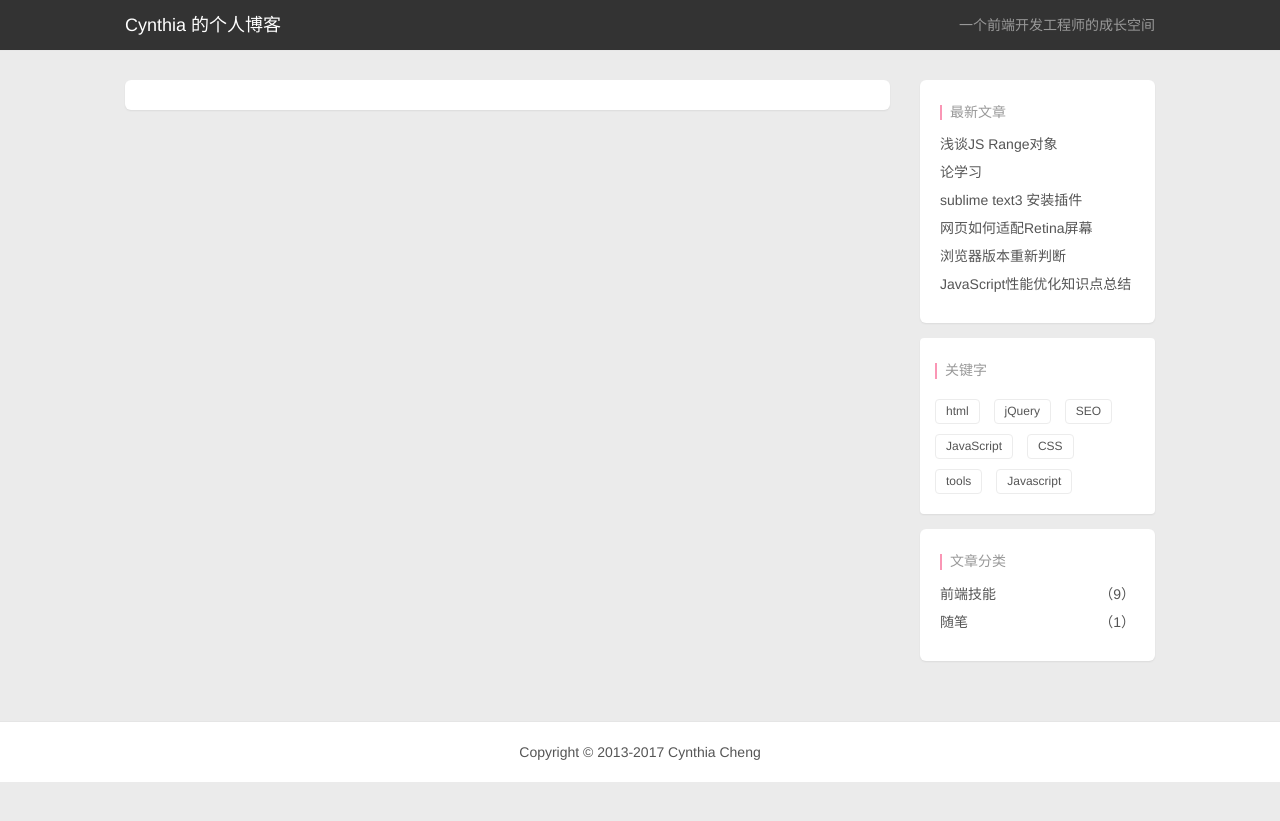
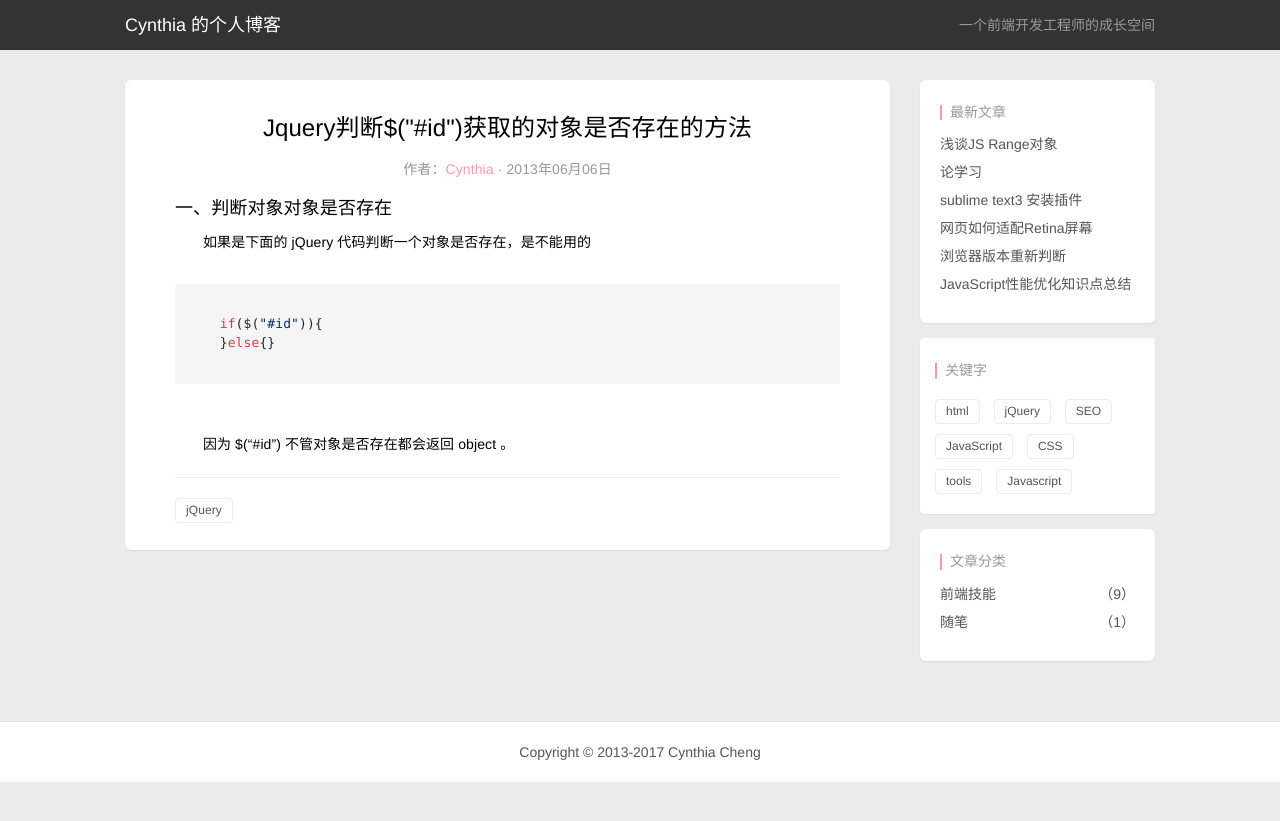
Before and after one commit to ChengYiFan/Blog, a Jekyll site: the page built from _posts/2013-06-06-jQuery-judge-the-existence-of-the-object.html, in a window 1280 px wide. Shown: the top 821 px of the page. Built offline with Jekyll 4.4.1, drawn with Linux system fonts in a browser that asks for light colours; nearby versions of some CDN libraries; Markdown is read by kramdown in place of the engine named in the settings.

Commit message:
add posts

```diff
--- a/_posts/2013-06-06-jQuery-judge-the-existence-of-the-object.html
+++ b/_posts/2013-06-06-jQuery-judge-the-existence-of-the-object.html
@@ -5,3 +5,25 @@ category: skill
 tags: jQuery
 excerpt: 如何判断获取的对象是否存在，貌似有很多方法实现，下面以$("#id")举例，为大家详细介绍下具体的判断过程。
 ---
+<h3>{{page.title}}</h3>
+<p class="author">
+    作者：<em class="color-pink">Cynthia</em>
+    <span class="normal-date"> · {{ page.date | date: "%Y年%m月%d日" }}</span>
+</p>
+<article>
+    <h4>一、判断对象对象是否存在</h4>
+    <p>&nbsp;&nbsp;&nbsp;&nbsp;&nbsp;&nbsp;&nbsp;如果是下面的 jQuery 代码判断一个对象是否存在，是不能用的</p>
+    <pre>
+    <code class="javascript">
+    if($("#id")){
+    }else{}
+    </code>
+    </pre>
+    <p>&nbsp;&nbsp;&nbsp;&nbsp;&nbsp;&nbsp;&nbsp;因为 $(“#id”) 不管对象是否存在都会返回 object 。</p>
+</article>
+<div class="line"></div>
+<div class="tag-list">
+	{% for tag in page.tags %}
+    <a href="{{ site.baseurl}}/show_by_tag/?tag={{tag}}">{{tag}}</a>
+	{% endfor%}
+</div>
```
